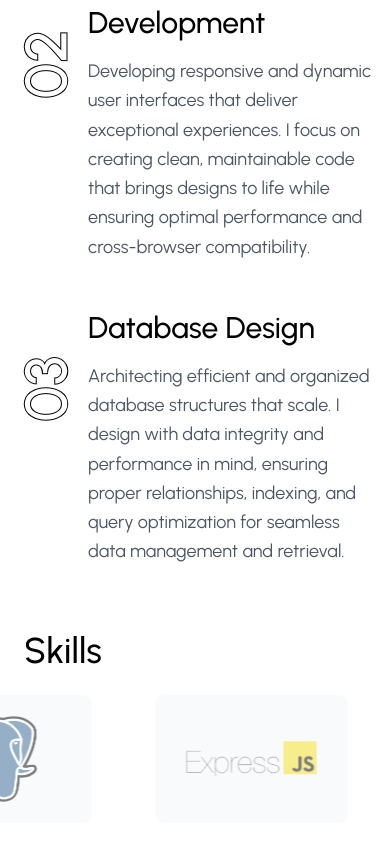
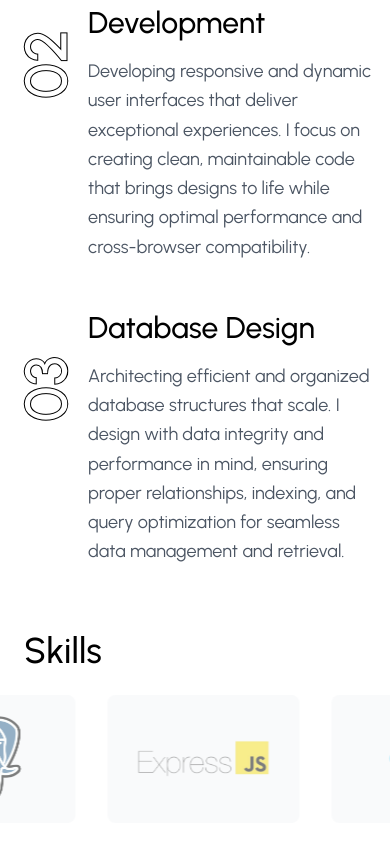
Before and after one commit to nuru484/portfolio, a React (Vite) app: page / in a window 390 px wide. Shown: the part 6248-7089 px from the top of the page. Built offline with nearby package versions, Linux system fonts and the light colour scheme.

Commit message:
change padding between skills

```diff
--- a/src/components/Skills.jsx
+++ b/src/components/Skills.jsx
@@ -17,7 +17,7 @@ const Skills = () => {
       <div className="relative w-full">
         <div className="animate-infinite-scroll flex">
           {skills.map((logo) => (
-            <div key={logo.id} className="flex-shrink-0 px-8">
+            <div key={logo.id} className="flex-shrink-0 px-4 lg:px-8">
               <div className="h-32 w-48 flex items-center justify-center bg-gray-50 rounded-lg">
                 <img
                   src={logo.src}
@@ -29,7 +29,10 @@ const Skills = () => {
           ))}
           {/* Duplicate */}
           {skills.map((logo) => (
-            <div key={`${logo.id}-duplicate`} className="flex-shrink-0 px-8">
+            <div
+              key={`${logo.id}-duplicate`}
+              className="flex-shrink-0 px-4 lg:px-8"
+            >
               <div className="h-32 w-48 flex items-center justify-center bg-gray-50 rounded-lg">
                 <img
                   src={logo.src}
```
